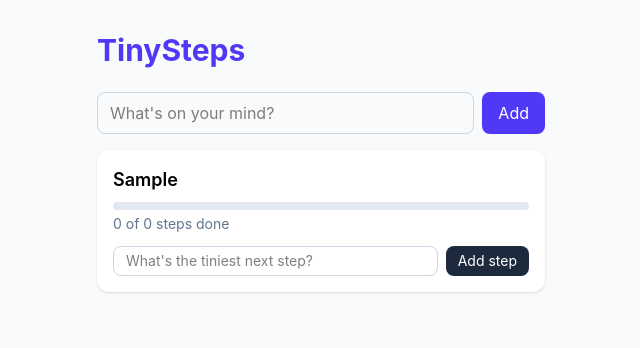
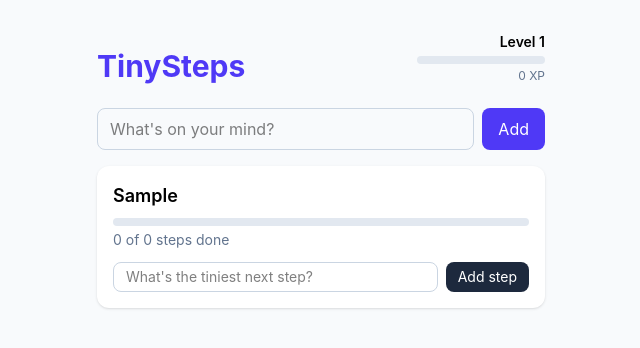
Before and after one commit to priyaraghu0602/tinysteps, a React (Vite) app: page / in a window 1280 px wide. Both pictures are taken after typing "Sample" into the empty fields and a click on the button "Add". Shown: the top 348 px of the page, without its empty margins (319-959 px from the left). Built offline with nearby package versions, Linux system fonts and the light colour scheme.

Commit message:
Add Focus mode and XP

```diff
--- a/src/App.tsx
+++ b/src/App.tsx
@@ -1,21 +1,98 @@
-import { useState } from 'react'
+import { useEffect, useState } from 'react'
 
 type Step = { id: string; title: string; done: boolean }
 type Task = { id: string; title: string; steps: Step[] }
+
+const XP_PER_STEP = 10
+const XP_PER_LEVEL = 50
+const FOCUS_SECONDS = 5 * 60
+
+function formatTime(total: number) {
+  const m = Math.floor(total / 60)
+  const s = total % 60
+  return `${m}:${s.toString().padStart(2, '0')}`
+}
+
+function FocusView({
+  task,
+  onCompleteStep,
+  onExit,
+}: {
+  task: Task
+  onCompleteStep: (stepId: string) => void
+  onExit: () => void
+}) {
+  const step = task.steps.find((s) => !s.done)
+  const [secondsLeft, setSecondsLeft] = useState<number | null>(null)
+
+  useEffect(() => {
+    if (secondsLeft === null || secondsLeft <= 0) return
+    const id = setTimeout(() => setSecondsLeft(secondsLeft - 1), 1000)
+    return () => clearTimeout(id)
+  }, [secondsLeft])
+
+  return (
+    <div className="rounded-2xl bg-white p-8 text-center shadow">
+      <p className="text-sm uppercase tracking-wide text-slate-400">{task.title}</p>
+
+      {step ? (
+        <>
+          <h2 className="mt-4 text-2xl font-bold">{step.title}</h2>
+
+          {secondsLeft === null ? (
+            <button
+              className="mt-6 rounded-xl bg-indigo-600 px-6 py-3 text-lg text-white hover:bg-indigo-700"
+              onClick={() => setSecondsLeft(FOCUS_SECONDS)}
+            >
+              Start 5 minutes
+            </button>
+          ) : secondsLeft > 0 ? (
+            <p className="mt-6 font-mono text-5xl">{formatTime(secondsLeft)}</p>
+          ) : (
+            <p className="mt-6 text-lg text-emerald-600">
+              5 minutes done! Nice work. 🎉
+            </p>
+          )}
+
+          <div className="mt-6">
+            <button
+              className="rounded-xl bg-emerald-500 px-6 py-3 text-white hover:bg-emerald-600"
+              onClick={() => onCompleteStep(step.id)}
+            >
+              Done (+{XP_PER_STEP} XP)
+            </button>
+          </div>
+        </>
+      ) : (
+        <p className="mt-4 text-xl">All steps done 🎉</p>
+      )}
+
+      <button
+        className="mt-6 text-sm text-slate-500 underline"
+        onClick={onExit}
+      >
+        Back to all tasks
+      </button>
+    </div>
+  )
+}
 
 function TaskCard({
   task,
   onAddStep,
   onToggleStep,
+  onFocus,
 }: {
   task: Task
   onAddStep: (title: string) => void
   onToggleStep: (stepId: string) => void
+  onFocus: () => void
 }) {
   const [stepText, setStepText] = useState('')
   const doneCount = task.steps.filter((s) => s.done).length
   const percent =
     task.steps.length === 0 ? 0 : Math.round((doneCount / task.steps.length) * 100)
+  const hasOpenStep = task.steps.some((s) => !s.done)
 
   function submitStep() {
     onAddStep(stepText)
@@ -24,7 +101,17 @@ function TaskCard({
 
   return (
     <li className="rounded-xl bg-white p-4 shadow">
+      <div className="flex items-center justify-between gap-2">
         <h2 className="text-lg font-semibold">{task.title}</h2>
+        {hasOpenStep && (
+          <button
+            className="rounded-lg bg-indigo-100 px-3 py-1 text-sm text-indigo-700 hover:bg-indigo-200"
+            onClick={onFocus}
+          >
+            Focus
+          </button>
+        )}
+      </div>
 
       <div className="mt-2 h-2 rounded-full bg-slate-200">
         <div
@@ -75,6 +162,12 @@ function TaskCard({
 function App() {
   const [text, setText] = useState('')
   const [tasks, setTasks] = useState<Task[]>([])
+  const [xp, setXp] = useState(0)
+  const [focusTaskId, setFocusTaskId] = useState<string | null>(null)
+
+  const level = Math.floor(xp / XP_PER_LEVEL) + 1
+  const xpInLevel = xp % XP_PER_LEVEL
+  const focusTask = tasks.find((t) => t.id === focusTaskId)
 
   function addTask() {
     if (text.trim() === '') return
@@ -92,6 +185,9 @@ function App() {
   }
 
   function toggleStep(taskId: string, stepId: string) {
+    const step = tasks.find((t) => t.id === taskId)?.steps.find((s) => s.id === stepId)
+    if (!step) return
+    setXp(Math.max(0, xp + (step.done ? -XP_PER_STEP : XP_PER_STEP)))
     setTasks(
       tasks.map((t) =>
         t.id === taskId
@@ -109,8 +205,29 @@ function App() {
   return (
     <div className="min-h-screen bg-slate-50 p-8">
       <div className="mx-auto max-w-md">
-        <h1 className="mb-6 text-3xl font-bold text-indigo-600">TinySteps</h1>
+        <div className="mb-6 flex items-end justify-between">
+          <h1 className="text-3xl font-bold text-indigo-600">TinySteps</h1>
+          <div className="w-32 text-right">
+            <p className="text-sm font-semibold">Level {level}</p>
+            <div className="mt-1 h-2 rounded-full bg-slate-200">
+              <div
+                className="h-2 rounded-full bg-amber-400 transition-all"
+                style={{ width: `${(xpInLevel / XP_PER_LEVEL) * 100}%` }}
+              />
+            </div>
+            <p className="mt-1 text-xs text-slate-500">{xp} XP</p>
+          </div>
+        </div>
 
+        {focusTask ? (
+          <FocusView
+            key={focusTask.steps.find((s) => !s.done)?.id ?? 'all-done'}
+            task={focusTask}
+            onCompleteStep={(stepId) => toggleStep(focusTask.id, stepId)}
+            onExit={() => setFocusTaskId(null)}
+          />
+        ) : (
+          <>
             <div className="mb-4 flex gap-2">
               <input
                 className="flex-1 rounded-lg border border-slate-300 px-3 py-2"
@@ -134,9 +251,12 @@ function App() {
                   task={task}
                   onAddStep={(title) => addStep(task.id, title)}
                   onToggleStep={(stepId) => toggleStep(task.id, stepId)}
+                  onFocus={() => setFocusTaskId(task.id)}
                 />
               ))}
             </ul>
+          </>
+        )}
       </div>
     </div>
   )
```
Lines whose indentation alone changed are shown as unchanged.
